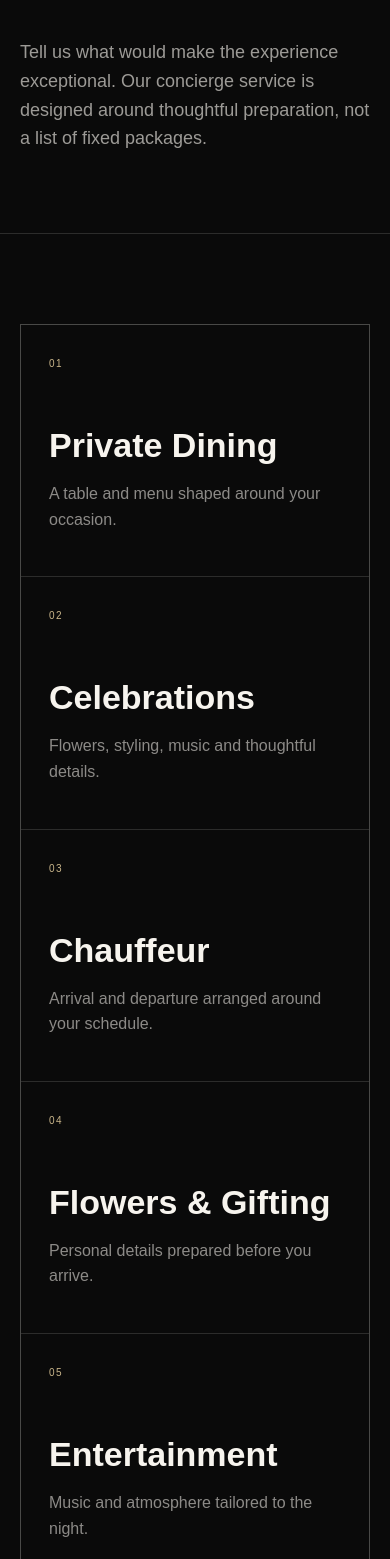
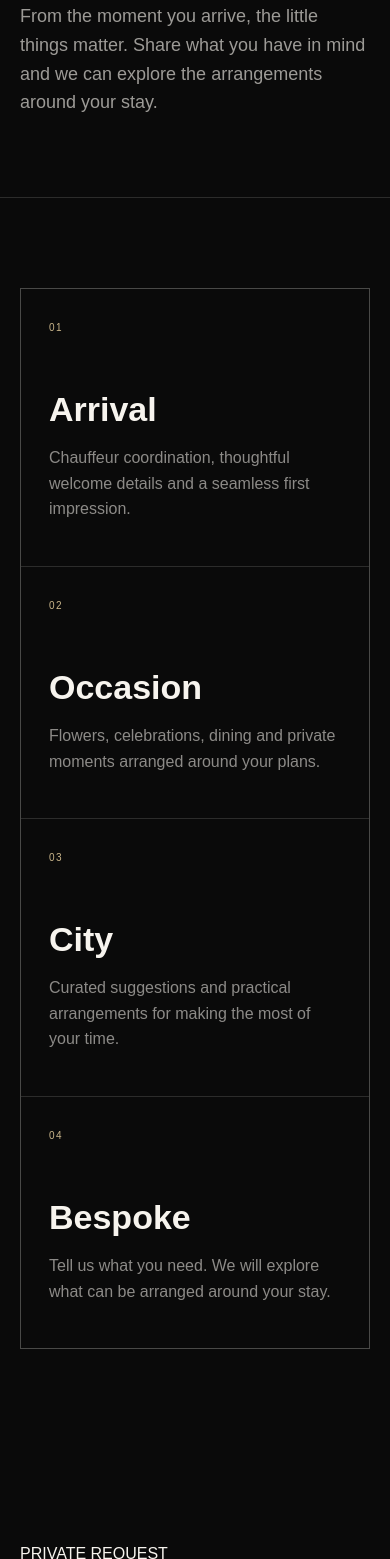
Before and after one commit to novacoreng/MeridenSky, a Next.js app: page /concierge in a window 390 px wide. Shown: the part 441-2000 px from the top of the page. Built offline with nearby package versions, Linux system fonts and the light colour scheme.

Commit message:
feat: replace concierge mailto with responsive enquiry flow

```diff
--- a/src/app/concierge/page.tsx
+++ b/src/app/concierge/page.tsx
@@ -1,14 +1,13 @@
-import SiteHeader from "@/components/SiteHeader";
+import Link from "next/link";
 import SiteFooter from "@/components/SiteFooter";
+import { EnquiryForm } from "@/components/EnquiryForm";
 import "../section.css";
 
 const services = [
-  ["01", "Private Dining", "A table and menu shaped around your occasion."],
-  ["02", "Celebrations", "Flowers, styling, music and thoughtful details."],
-  ["03", "Chauffeur", "Arrival and departure arranged around your schedule."],
-  ["04", "Flowers & Gifting", "Personal details prepared before you arrive."],
-  ["05", "Entertainment", "Music and atmosphere tailored to the night."],
-  ["06", "Bespoke Requests", "Tell us what you need and we will explore it."],
+  ["01", "Arrival", "Chauffeur coordination, thoughtful welcome details and a seamless first impression."],
+  ["02", "Occasion", "Flowers, celebrations, dining and private moments arranged around your plans."],
+  ["03", "City", "Curated suggestions and practical arrangements for making the most of your time."],
+  ["04", "Bespoke", "Tell us what you need. We will explore what can be arranged around your stay."],
 ];
 
-export default function ConciergePage(){return <main className="subPage"><SiteHeader/><section className="subHero"><p className="eyebrow">LUXURY CONCIERGE</p><h1>Your night.<br /><em>Our details.</em></h1><p>Tell us what would make the experience exceptional. Our concierge service is designed around thoughtful preparation, not a list of fixed packages.</p></section><section className="content"><div className="contentGrid">{services.map(([i,t,d])=><article className="contentCard" key={i}><span className="index">{i}</span><h2>{t}</h2><p>{d}</p></article>)}</div></section><section className="pageCta"><p className="eyebrow">MAKE A REQUEST</p><h2>What can we<br /><em>arrange?</em></h2><p>Send your dates, occasion and what you have in mind. The team will respond with the next steps.</p><a className="textLink" href="mailto:hello@meridiansky.co.uk?subject=Meridian%20Sky%20Concierge%20Request">Request concierge ↗</a></section><SiteFooter/></main>}
+export default function ConciergePage(){return <main className="subPage"><header className="simpleNav"><Link className="brand" href="/">MERIDIAN <span>SKY</span></Link><Link className="navCta" href="/stay">Explore the stay</Link></header><section className="subHero"><p className="eyebrow">MERIDIAN CONCIERGE</p><h1>Considered<br /><em>to the detail.</em></h1><p>From the moment you arrive, the little things matter. Share what you have in mind and we can explore the arrangements around your stay.</p></section><section className="content"><div className="contentGrid">{services.map(([i,t,d])=><article className="contentCard" key={i}><span className="index">{i}</span><h2>{t}</h2><p>{d}</p></article>)}</div></section><section className="content conciergeRequest"><p className="eyebrow">PRIVATE REQUEST</p><h2>Start a<br /><em>conversation.</em></h2><p>Give us the essentials. You can keep the request as simple or as detailed as you like.</p><EnquiryForm intent="concierge" /></section><SiteFooter/></main>}
```
